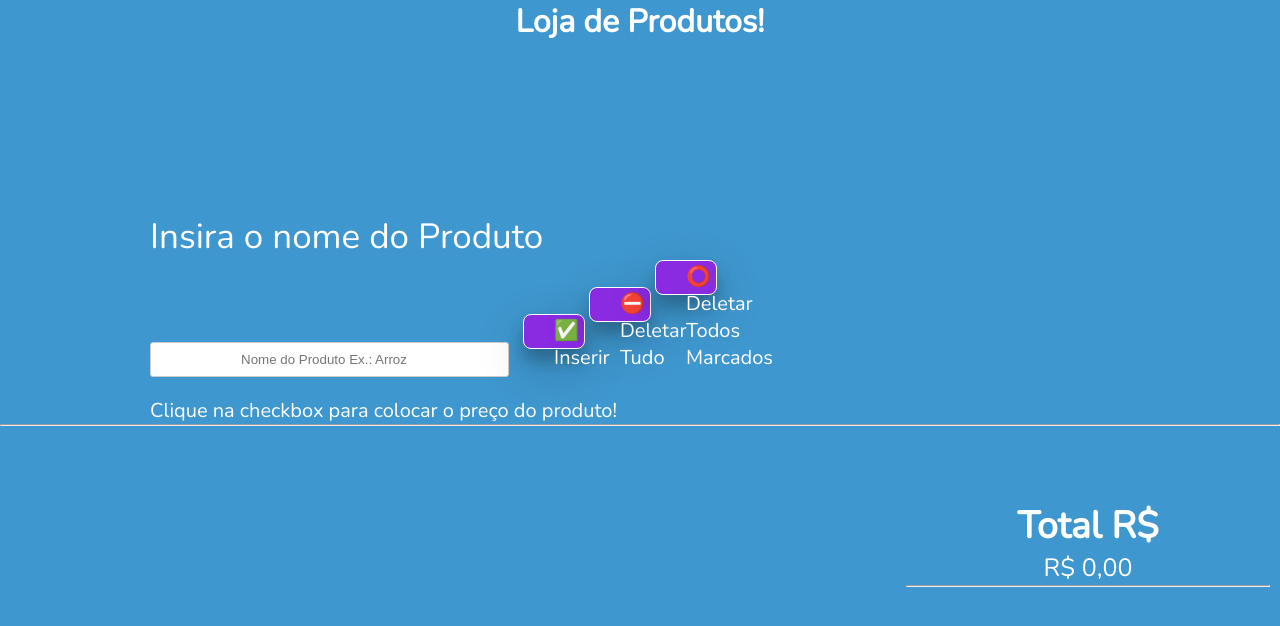
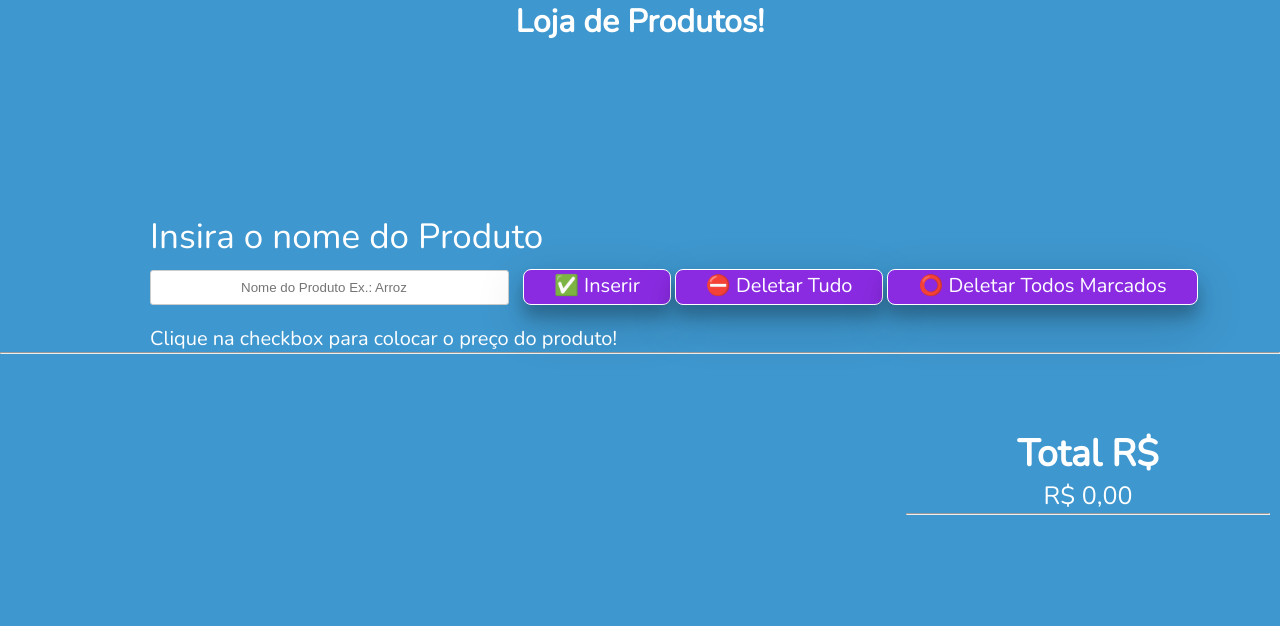
Before and after one commit to Breno-MT/ProjetoLojaProdutos, a plain HTML site: page main/index.html in a window 1280 px wide. Drawn offline with nearby package versions, Linux system fonts and the light colour scheme.

Commit message:
Update CSS
Retirei o width e height pois mexeram nos botões errados. ops

```diff
--- a/css/styleLista.css
+++ b/css/styleLista.css
@@ -35,8 +35,7 @@ button {
     padding-right: 6px;
     padding-left: 6px;
     padding-bottom: 2px;
-    width: 35px;
-    height: 35px;
+
 
 }
 
```
